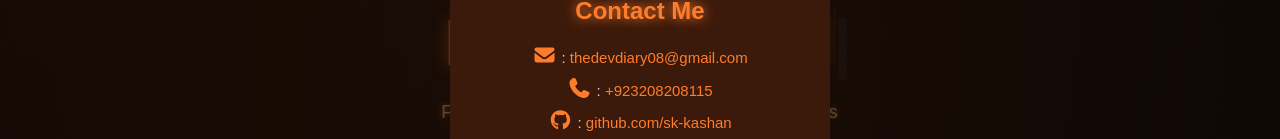
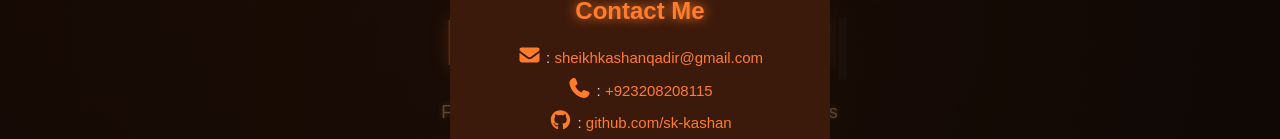
Before and after one commit to sk-kashan/Portfolio, a React (Create React App) app: page / in a window 1280 px wide. Both pictures are taken after a click on the button "Hire Me". Shown: the part 330-469 px from the top of the page. Built offline with nearby package versions, Linux system fonts and the light colour scheme.

Commit message:
email change

```diff
--- a/src/sections/Home.jsx
+++ b/src/sections/Home.jsx
@@ -80,7 +80,7 @@ function Home() {
             <h2>Contact Me</h2>
 
             <div className="contact-info">
-              <p><FontAwesomeIcon className="icon" icon={faEnvelope} /> : <span>thedevdiary08@gmail.com</span></p>
+              <p><FontAwesomeIcon className="icon" icon={faEnvelope} /> : <span>sheikhkashanqadir@gmail.com</span></p>
               <p><FontAwesomeIcon className="icon" icon={faPhone} /> : <span>+923208208115</span></p>
               <p><FontAwesomeIcon className="icon" icon={faGithub} /> : <span>github.com/sk-kashan</span></p>
             </div>
```
